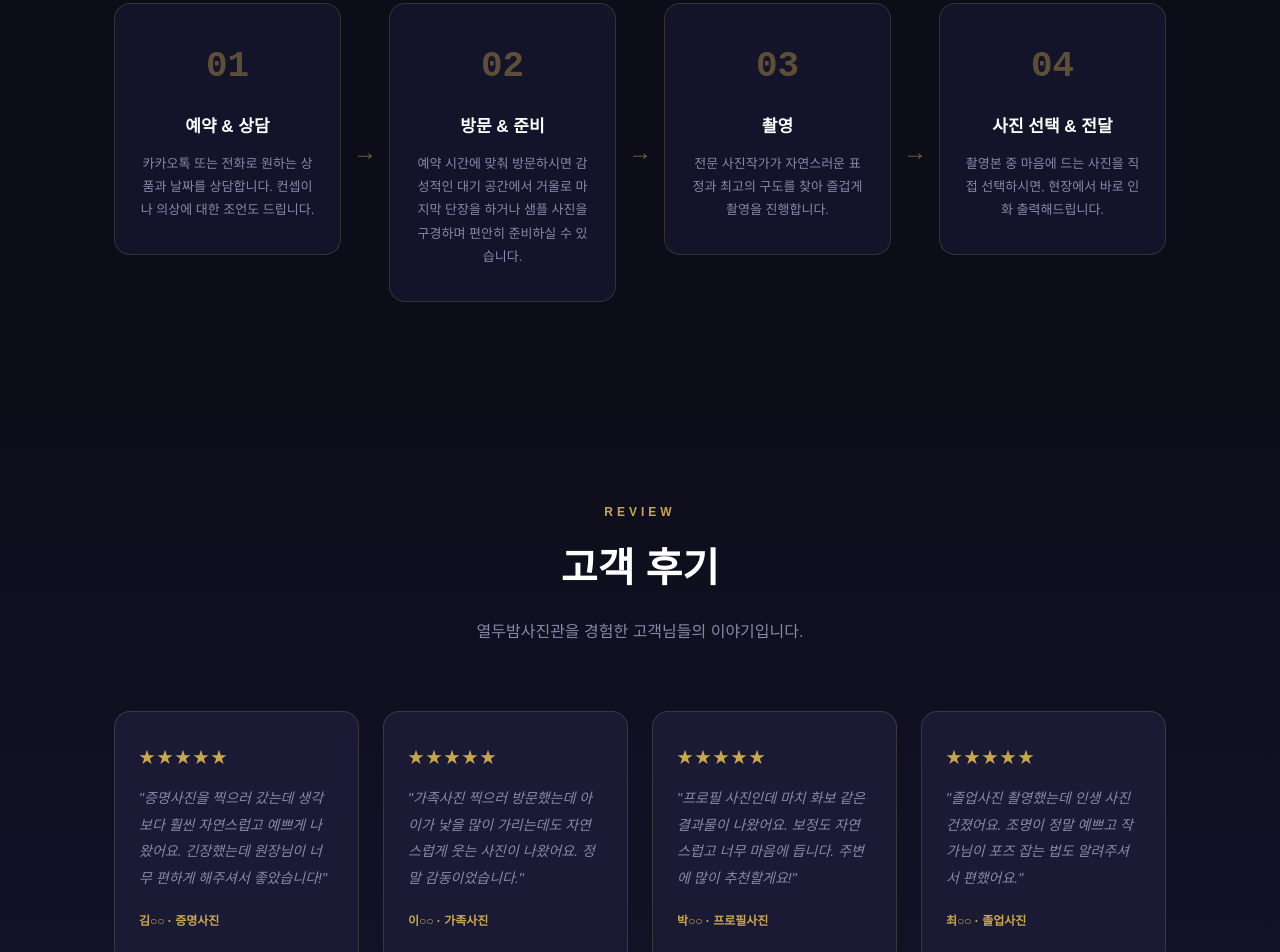
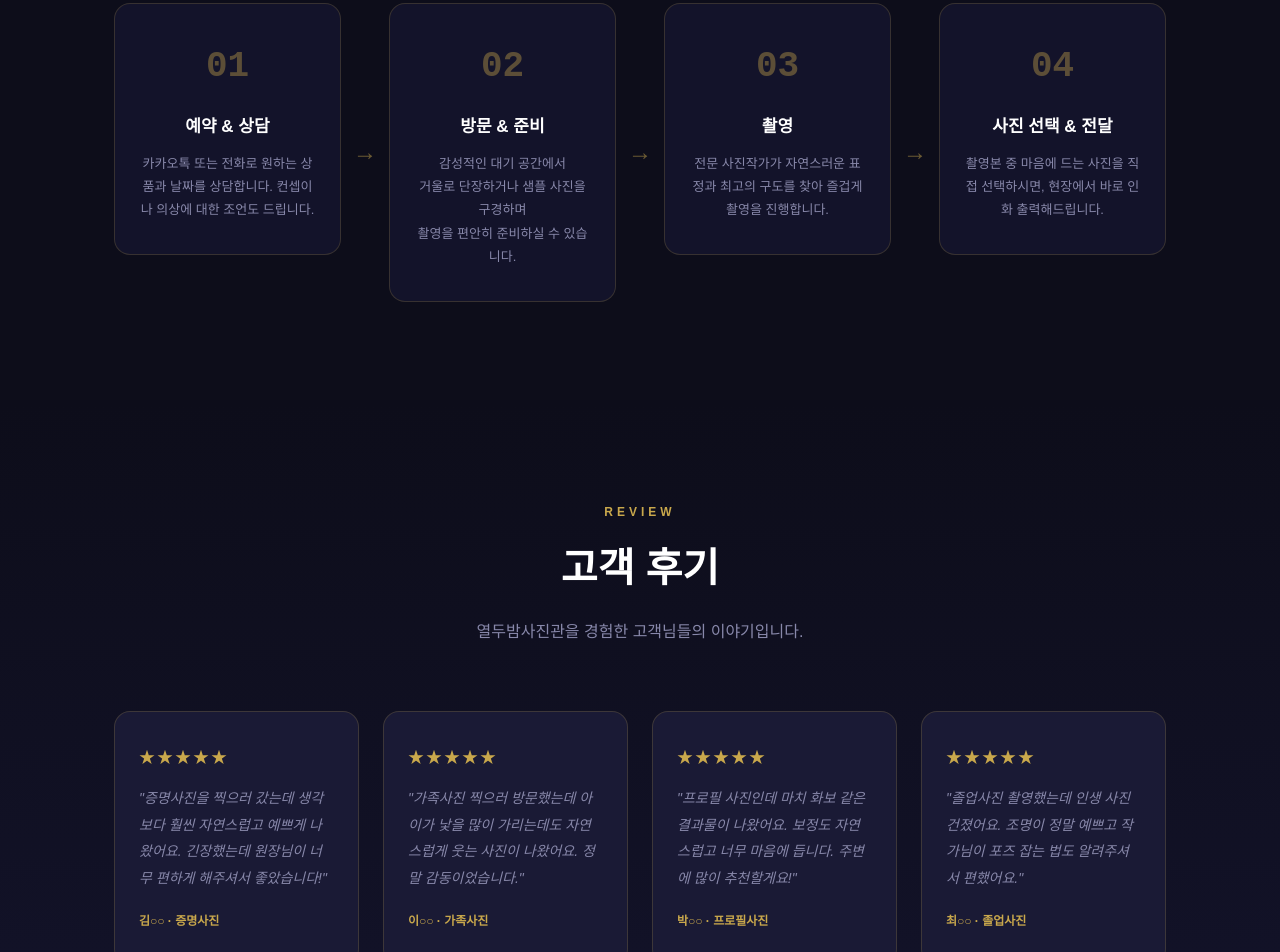
Before and after one commit to m10bjj/12nights_studio, a plain HTML site: page index.html in a window 1280 px wide. Shown: the part 3205-4157 px from the top of the page. Drawn offline with Linux system fonts and the light colour scheme.

Commit message:
Shorten visit description to 3 concise lines

```diff
--- a/index.html
+++ b/index.html
@@ -316,7 +316,7 @@
           <div class="step-num">02</div>
           <div class="step-content">
             <h3>방문 & 준비</h3>
-            <p>예약 시간에 맞춰 방문하시면 감성적인 대기 공간에서 거울로 마지막 단장을 하거나 샘플 사진을 구경하며 편안히 준비하실 수 있습니다.</p>
+            <p>감성적인 대기 공간에서<br>거울로 단장하거나 샘플 사진을 구경하며<br>촬영을 편안히 준비하실 수 있습니다.</p>
           </div>
         </div>
         <div class="step-arrow">→</div>
```
